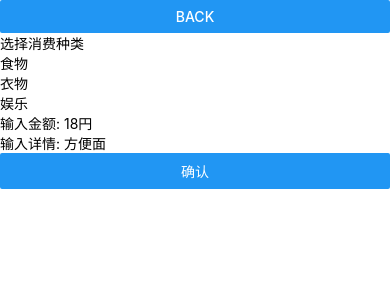
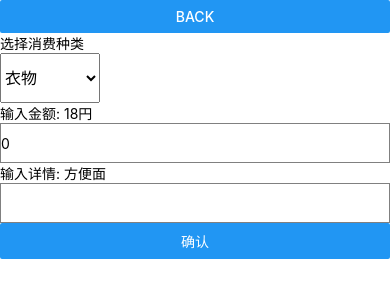
Before and after one commit to zhuobinggang/CostTracker, a React Native app: screen / in a window 390 px wide. Both pictures are taken after a click on the button "新增支出". Shown: the top 300 px of the page. Built offline with nearby package versions, Linux system fonts and the light colour scheme.

Commit message:
Complete basic input value handle

```diff
--- a/App.tsx
+++ b/App.tsx
@@ -11,7 +11,7 @@ export default function App() {
   return (
     <View>
       {page=='TodayCostAnalysis' && (<TodayCostAnalysis navigateTo={navigateTo}></TodayCostAnalysis>)}
-      {page=='NewCostItem' && (<NewCostItem></NewCostItem>)}
+      {page=='NewCostItem' && (<NewCostItem navigateTo={navigateTo}></NewCostItem>)}
     </View>
   );
 }
--- a/components/NewCostItem.tsx
+++ b/components/NewCostItem.tsx
@@ -1,34 +1,55 @@
 import React,{useState} from 'react';
-import {View, Text, Button} from 'react-native';
+import {View, Text, Button, Picker, TextInput} from 'react-native';
 import {dateNow} from '../db/async';
 
 interface Props{
   saveToStorageAndFreeze: (date: string, type: string, cost: number, detail: string) => void;
   freeze: boolean;
+  navigateTo: (componentName: string) => void;
 }
 
-export default function NewCostItem({saveToStorageAndFreeze, freeze} : Props) : JSX.Element{
-  const [type, setType] = useState('food')
-  const [cost, setCost] = useState(0)
+export default function NewCostItem({saveToStorageAndFreeze, freeze, navigateTo} : Props) : JSX.Element{
+  const [type, setType] = useState('Clothe')
+  const [cost, setCost] = useState('0')
   const [detail, setDetail] = useState('')
 
   return <View>
     <Button title="Back" onPress={() => {
       console.log('back')
+      navigateTo('TodayCostAnalysis')
     }}></Button>
     <View>
       <View>
         <Text>选择消费种类</Text>
-        <Text>食物</Text>
-        <Text>衣物</Text>
-        <Text>娱乐</Text>
+        <Picker
+          selectedValue={type}
+          style={{height: 50, width: 100}}
+          onValueChange={setType}>
+          <Picker.Item label="食物" value="Food" />
+          <Picker.Item label="衣物" value="Clothe" />
+          <Picker.Item label="娱乐" value="Amusement" />
+        </Picker>
       </View>
     </View>
     <View>
       <Text>输入金额: 18円</Text>
+      <TextInput
+        style={{ height: 40, borderColor: 'gray', borderWidth: 1 }}
+        onChangeText={(input) => {
+          setCost(input)
+        }}
+        value={cost}
+      />
     </View>
     <View>
       <Text>输入详情: 方便面</Text>
+      <TextInput
+        style={{ height: 40, borderColor: 'gray', borderWidth: 1 }}
+        onChangeText={(input) => {
+          setDetail(input)
+        }}
+        value={detail}
+      />
     </View>
     <Button title="确认" onPress={() => {
       saveToStorageAndFreeze(dateNow(), type, cost, detail);
--- a/containers/NewCostItemContainer.tsx
+++ b/containers/NewCostItemContainer.tsx
@@ -2,9 +2,13 @@ import React from 'react';
 import NewCostItem from '../components/NewCostItem';
 import {View} from 'react-native';
 
+interface Props {
+  navigateTo: (name: string) => void
+}
 
-export default () :JSX.Element => {
-  return <NewCostItem freeze={false} saveToStorageAndFreeze={(date: string, type: string, cost: number, detail: string) :void => {
+
+export default (props: Props) :JSX.Element => {
+  return <NewCostItem navigateTo={props.navigateTo} freeze={false} saveToStorageAndFreeze={(date: string, type: string, cost: number, detail: string) :void => {
     //TODO:
   }} ></NewCostItem>
 }
--- a/containers/TodayCostAnalysisContainer.tsx
+++ b/containers/TodayCostAnalysisContainer.tsx
@@ -1,6 +1,7 @@
 import React from 'react';
-import TodayCostAnalysis, {TodayCostItem, } from '../components/TodayCostAnalysis';
+import TodayCostAnalysis from '../components/TodayCostAnalysis';
 import {getAnalysis, totalCost} from '../core/index.js';
+import {TodayCostItem} from '../types'
 
 const mockTodayCostItems : Array<TodayCostItem> = [{
   type: 'food',
--- a/core/db.js
+++ b/core/db.js
@@ -22,7 +22,9 @@ function getCacheStorage(){
 }
 
 function getReactStorage(){
-  return null
+  console.warn('I use the AsyncStorage from react-native')
+  const {AsyncStorage} = require('react-native')
+  return AsyncStorage;
 }
 
 function dateFormatted(time){
```
